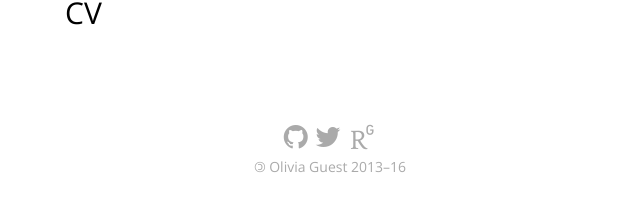
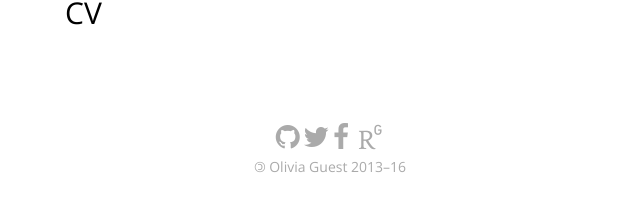
Before and after one commit to oliviaguest/oliviaguest.github.io, a Jekyll site: the page built from index.html, in a window 1280 px wide. Shown: the part 684-895 px from the top of the page, without its empty margins (310-950 px from the left). Built offline with Jekyll 4.4.1, drawn with Linux system fonts in a browser that asks for light colours; nearby versions of some CDN libraries; some web fonts are replaced.

Commit message:
Update default.html

```diff
--- a/_layouts/default.html
+++ b/_layouts/default.html
@@ -102,23 +102,22 @@
         <footer class="footer">
           <!--{% include svg-icons.html %}-->
             <ul>
-            <li>
-            <a href="https://github.com/oliviaguest" title="Fork me on GitHub" style="text-decoration:none">
-            <i class="fa fa-github"></i>
-            </a>
-            </li>
 
-      	<li>
-            <a href="https://twitter.com/o_guest" title="Follow me on Twitter" style="text-decoration:none">
-            <i class="fa fa-twitter"></i>
-            </a>
-            </li>
+            <li><a href="https://github.com/oliviaguest" title="Fork me on GitHub" style="text-decoration:none">
+            <i class="fa fa-github"></i></a></li>
 
-            <li>
-            <a href="//www.researchgate.net/profile/Olivia_Guest" title="Follow me on ResearchGate" style="text-decoration:none">
-            <i class="ai ai-researchgate"></i>
-            </a>
-            </li>
+      	<li><a href="https://twitter.com/o_guest" title="Follow me on Twitter" style="text-decoration:none">
+            <i class="fa fa-twitter"></i></a></li>
+
+            <li><a href="//www.facebook.com/olivia.guest" title="Friend me on Facebook" style="text-decoration:none">
+            <i class="fa fa-facebook"></i></a></li>
+
+            <li><a href="//plus.google.com/+OliviaGuest" title="Add me on Google+" style="text-decoration:none">
+            <i class="fa fa-googleplus"></i></a></li>
+
+            <li><a href="//www.researchgate.net/profile/Olivia_Guest" title="Follow me on ResearchGate" style="text-decoration:none">
+            <i class="ai ai-researchgate"></i></a></li>
+
             </ul>
 
           <span class="flip"><a href="//copyleft.org/">©</a></span> <a href="/web-design/">Olivia Guest 2013–{{ site.time | date: '%y' }}</a>
```
